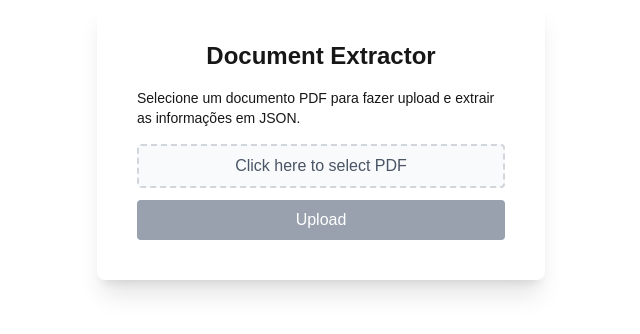
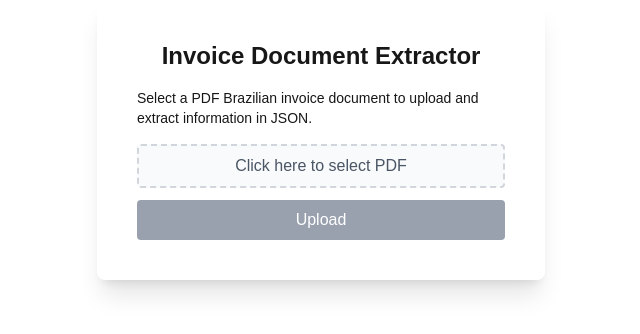
Before and after one commit to fecarneiro/fullstack-document-extraction, a Next.js app: page / in a window 1280 px wide. Shown: the top 334 px of the page, without its empty margins (319-959 px from the left). Built offline with nearby package versions, Linux system fonts and the light colour scheme.

Commit message:
Fix error message typo and update document description in Home component

```diff
--- a/src/app/page.tsx
+++ b/src/app/page.tsx
@@ -31,7 +31,7 @@ export default function Home() {
 
       const uploadResult = await uploadFile.json();
       if (!uploadFile.ok) {
-        throw new Error(`Erro: ${uploadFile.status}`);
+        throw new Error(`Error: ${uploadFile.status}`);
       }
 
       setShowResult(uploadResult.parsedResult);
@@ -47,10 +47,10 @@ export default function Home() {
     <div>
       {/* Main Card - Upload File */}
       <div className="p-10 flex flex-col items-center rounded-lg shadow-xl gap-4 max-w-md mx-auto">
-        <h1 className="text-2xl font-bold">Document Extractor</h1>
+        <h1 className="text-2xl font-bold">Invoice Document Extractor</h1>
         <p className="text-sm">
-          Selecione um documento PDF para fazer upload e extrair as informações
-          em JSON.
+          Select a PDF Brazilian invoice document to upload and extract
+          information in JSON.
         </p>
         {/* Form */}
         <form onSubmit={onSubmit} className="flex flex-col gap-3 w-full">
```
